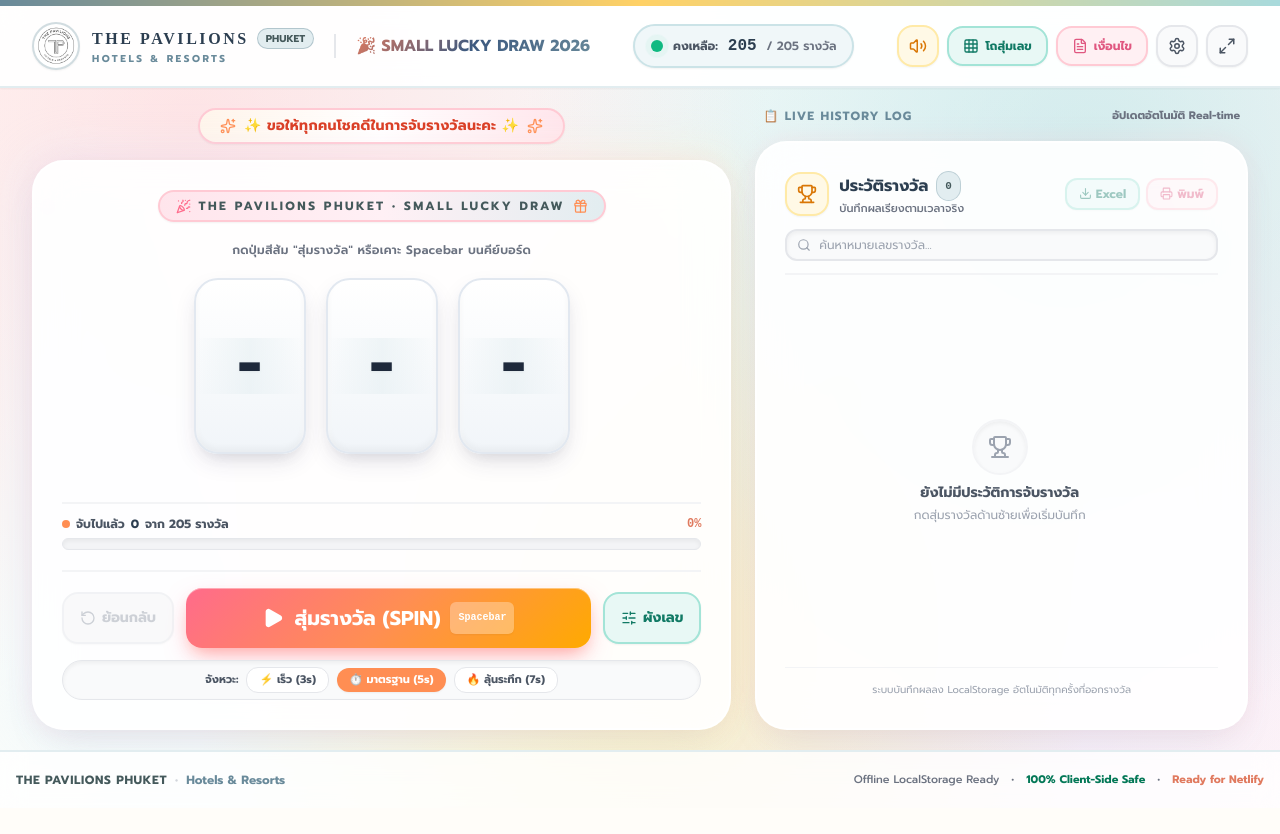
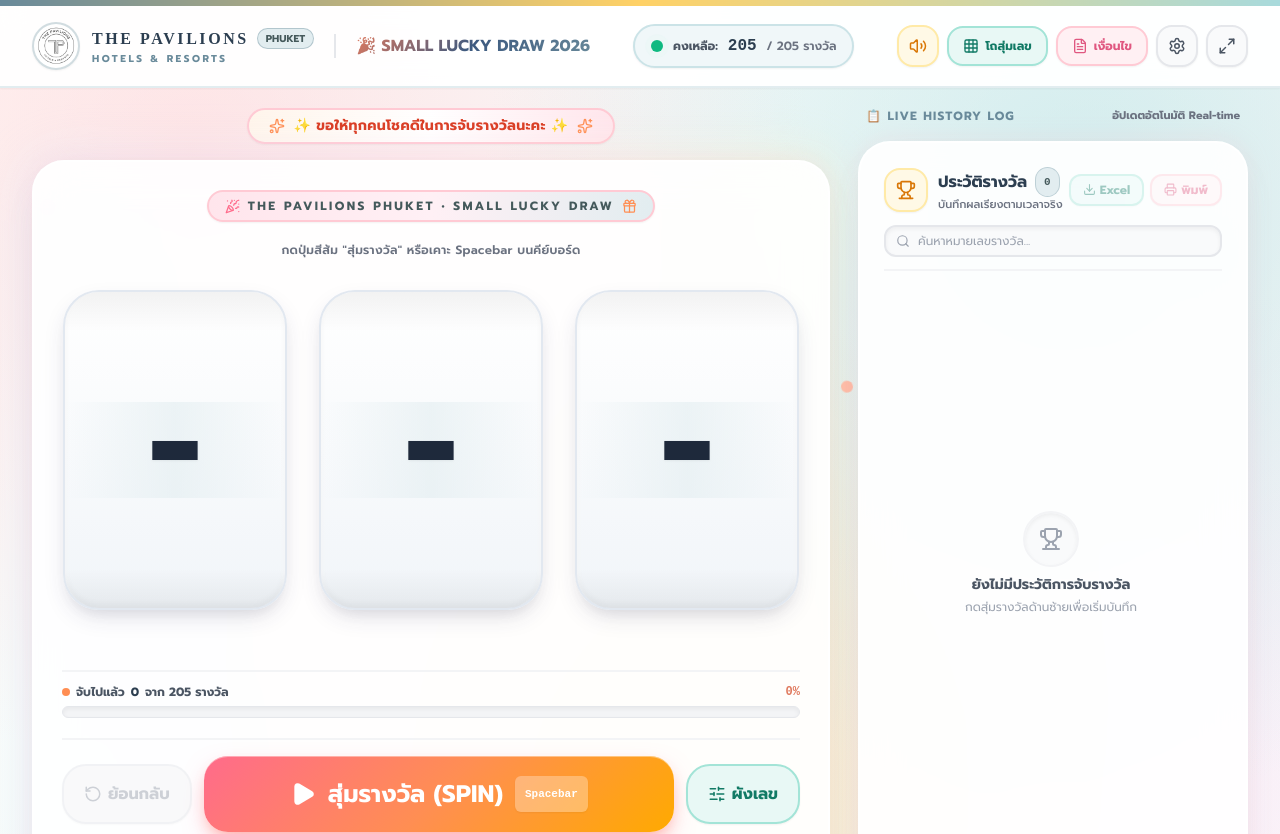
Before and after one commit to bubblebao/TPP-Small-Lucky-Draw, a React (Vite) app: page / in a window 1280 px wide. Shown: the top 834 px of the page. Before the commit the page ends 808 px from the top, so only its background shows below. Built offline with nearby package versions, Linux system fonts and the light colour scheme.

Commit message:
feat: dominant hero stage (75%) for laptop 15.6, giant slot drums, compact history sidebar, clean excel export

```diff
--- a/src/App.tsx
+++ b/src/App.tsx
@@ -28,10 +28,6 @@ export function App() {
   const [displayNumber, setDisplayNumber] = useState<number | null>(() => {
     const savedHistory = loadSavedHistory();
     return savedHistory.length > 0 ? savedHistory[0].number : null;
-  });
-  const [lastEntropyHex, setLastEntropyHex] = useState<string | null>(() => {
-    const savedHistory = loadSavedHistory();
-    return savedHistory.length > 0 ? savedHistory[0].entropyHex : null;
   });
 
   // Modal states
@@ -139,7 +135,6 @@ export function App() {
       if (currentStep >= totalSteps) {
         // Reached the winner in full sequential cycle on target time!
         setDisplayNumber(winnerNumber);
-        setLastEntropyHex(entropyHex);
         setDrawState('WINNER');
 
         // Update pool and history
@@ -205,7 +200,6 @@ export function App() {
     saveHistory(remainingHistory);
 
     setDisplayNumber(remainingHistory.length > 0 ? remainingHistory[0].number : null);
-    setLastEntropyHex(remainingHistory.length > 0 ? remainingHistory[0].entropyHex : null);
     setDrawState('IDLE');
 
     soundFx.playUndo();
@@ -276,7 +270,6 @@ export function App() {
       saveHistory(newHistory);
 
       setDisplayNumber(num);
-      setLastEntropyHex('MANUAL');
       setDrawState('WINNER');
 
       soundFx.playWinnerFanfare();
@@ -292,7 +285,6 @@ export function App() {
     setPool(freshPool);
     setHistory(freshHistory);
     setDisplayNumber(null);
-    setLastEntropyHex(null);
     setDrawState('IDLE');
     soundFx.playUndo();
   };
@@ -341,11 +333,11 @@ export function App() {
           totalCount={settings.totalNumbers}
         />
 
-        {/* Main 2-Column Split-Screen Dashboard Layout (Balanced & Equal-Height) */}
-        <main className="max-w-7xl mx-auto w-full px-4 sm:px-6 lg:px-8 py-5">
-          <div className="grid grid-cols-1 lg:grid-cols-12 gap-6 items-stretch">
-            {/* Left Column: Stage & Integrated Controls (7 cols on lg) */}
-            <div className="lg:col-span-7 flex flex-col">
+        {/* Main Hero Stage & Compact History Sidebar Layout (Laptop 15.6" & Projector Optimized) */}
+        <main className="max-w-[1580px] mx-auto w-full px-4 sm:px-6 lg:px-8 py-4 sm:py-5">
+          <div className="flex flex-col lg:flex-row gap-5 xl:gap-7 items-stretch">
+            {/* Dominant Hero Stage (72% - 75% on Laptop / Desktop) */}
+            <div className="flex-1 min-w-0 flex flex-col">
               <Stage
                 drawState={drawState}
                 displayNumber={displayNumber}
@@ -361,12 +353,11 @@ export function App() {
                   setSettings(updated);
                   saveSettings(updated);
                 }}
-                lastEntropyHex={lastEntropyHex}
               />
             </div>
 
-            {/* Right Column: History Log at Eye Level with Matching Height (5 cols on lg) */}
-            <div className="lg:col-span-5 flex flex-col">
+            {/* Compact History Sidebar (25% - 28% on Laptop / Desktop, snug & neat) */}
+            <div className="w-full lg:w-[350px] xl:w-[390px] shrink-0 flex flex-col">
               <HistoryLog history={history} onRestoreNumber={handleRestoreSpecific} />
             </div>
           </div>
--- a/src/components/HistoryLog.tsx
+++ b/src/components/HistoryLog.tsx
@@ -38,7 +38,7 @@ export const HistoryLog: React.FC<HistoryLogProps> = ({ history, onRestoreNumber
       </div>
 
       {/* Main Matching Card Container */}
-      <div className="pastel-card rounded-[32px] p-6 sm:p-7 border-2 border-white/90 shadow-md flex-1 flex flex-col justify-between min-h-[520px]">
+      <div className="pastel-card rounded-[32px] p-5 sm:p-6 border-2 border-white/90 shadow-md flex-1 flex flex-col justify-between min-h-[520px]">
         {/* Top: Header & Search */}
         <div className="pb-3 border-b-2 border-gray-100 flex flex-col gap-3">
           <div className="flex items-center justify-between">
@@ -94,7 +94,7 @@ export const HistoryLog: React.FC<HistoryLogProps> = ({ history, onRestoreNumber
         </div>
 
         {/* Center: List Content with flexible vertical scroll */}
-        <div className="flex-1 my-2 overflow-y-auto max-h-[420px] pr-1 space-y-2">
+        <div className="flex-1 my-2 overflow-y-auto max-h-[480px] xl:max-h-[540px] pr-1 space-y-2">
           {history.length === 0 ? (
             <div className="h-full flex flex-col items-center justify-center py-12 text-center text-gray-400">
               <div className="w-14 h-14 rounded-full bg-gray-50 border-2 border-gray-100 flex items-center justify-center mx-auto mb-2 text-gray-400 shadow-inner">
--- a/src/components/Stage.tsx
+++ b/src/components/Stage.tsx
@@ -13,7 +13,6 @@ interface StageProps {
   onOpenMatrix: () => void;
   spinDurationMs: number;
   onChangeDuration: (duration: number) => void;
-  lastEntropyHex: string | null;
 }
 
 export const Stage: React.FC<StageProps> = ({
@@ -122,24 +121,28 @@ export const Stage: React.FC<StageProps> = ({
               )}
             </div>
 
-            {/* 3D Slot Drums */}
-            <div className="relative my-3 flex items-center justify-center gap-3 sm:gap-5">
+            {/* 3D Hero Slot Drums (Large & Dominant Focal Point) */}
+            <div className="relative my-4 sm:my-6 flex items-center justify-center gap-4 sm:gap-6 md:gap-8 w-full">
               {digits.map((digit, index) => (
                 <div
                   key={index}
-                  className={`pastel-digit-drum w-24 h-36 sm:w-28 sm:h-44 rounded-2xl sm:rounded-3xl flex items-center justify-center transition-all ${
+                  className={`pastel-digit-drum w-28 h-44 sm:w-36 sm:h-56 md:w-44 md:h-64 lg:w-48 lg:h-72 xl:w-56 xl:h-80 rounded-3xl sm:rounded-[36px] flex items-center justify-center transition-all duration-300 relative overflow-hidden ${
                     isWinner
-                      ? 'border-[#FFD166] shadow-[0_12px_25px_rgba(255,209,102,0.4)]'
+                      ? 'border-4 border-[#FFD166] shadow-[0_20px_45px_rgba(255,209,102,0.55)] scale-105'
                       : isSpinning
-                      ? 'border-cyan-300 shadow-[0_8px_20px_rgba(168,218,220,0.4)]'
-                      : 'border-gray-200'
+                      ? 'border-4 border-cyan-300 shadow-[0_12px_30px_rgba(168,218,220,0.5)] scale-[1.02]'
+                      : 'border-3 border-gray-200/90 shadow-md hover:border-gray-300'
                   }`}
                 >
-                  <div className="absolute inset-x-0 top-1/2 -translate-y-1/2 h-14 bg-gradient-to-r from-transparent via-[#E2EDF0]/50 to-transparent pointer-events-none" />
+                  {/* Subtle 3D Cylindrical drum light reflection */}
+                  <div className="absolute inset-x-0 top-1/2 -translate-y-1/2 h-16 sm:h-24 bg-gradient-to-r from-transparent via-[#E2EDF0]/60 to-transparent pointer-events-none" />
+                  <div className="absolute top-0 inset-x-0 h-10 bg-gradient-to-b from-black/5 to-transparent pointer-events-none" />
+                  <div className="absolute bottom-0 inset-x-0 h-10 bg-gradient-to-t from-black/5 to-transparent pointer-events-none" />
+
                   <span
-                    className={`font-mono font-black text-6xl sm:text-7xl select-none z-10 transition-all ${
+                    className={`font-mono font-black text-7xl sm:text-8xl md:text-9xl xl:text-[10rem] select-none z-10 transition-all ${
                       isWinner
-                        ? 'party-gradient-winner scale-110 drop-shadow-[0_6px_12px_rgba(255,107,139,0.3)]'
+                        ? 'party-gradient-winner scale-110 drop-shadow-[0_8px_16px_rgba(255,107,139,0.35)]'
                         : isSpinning
                         ? 'text-[#698A9A] animate-slot-blur-light opacity-90'
                         : 'text-[#1E293B] drop-shadow-sm'
@@ -191,29 +194,29 @@ export const Stage: React.FC<StageProps> = ({
                 onClick={onUndo}
                 disabled={!canUndo || isSpinning}
                 title="กดย้อนกลับกรณีเผลอกดผิด หรือต้องการคืนเลขล่าสุดเข้าโถสุ่ม"
-                className={`px-4 py-3.5 rounded-2xl flex items-center justify-center space-x-1.5 font-bold text-xs sm:text-sm transition-all border-2 shadow-sm shrink-0 ${
+                className={`px-4 sm:px-5 py-4 rounded-2xl sm:rounded-3xl flex items-center justify-center space-x-1.5 font-bold text-xs sm:text-base transition-all border-2 shadow-sm shrink-0 ${
                   canUndo && !isSpinning
                     ? 'bg-[#FFF0F3] hover:bg-[#FFE5EC] text-[#E05780] border-[#FFCAD4] hover:border-[#FF8FA3] active:scale-95'
                     : 'bg-gray-100 text-gray-400 border-gray-200 cursor-not-allowed opacity-50'
                 }`}
               >
-                <RotateCcw size={16} />
+                <RotateCcw size={18} />
                 <span>ย้อนกลับ</span>
               </button>
 
-              {/* Giant Party Spin Button */}
+              {/* Giant Party Spin Button (The Hero Action) */}
               <button
                 onClick={onSpin}
                 disabled={isSpinning || isCompleted}
-                className={`flex-1 py-3.5 px-6 rounded-2xl font-black text-lg sm:text-xl flex items-center justify-center space-x-2.5 transition-all ${
+                className={`flex-1 py-4 sm:py-5 px-6 sm:px-8 rounded-2xl sm:rounded-3xl font-black text-xl sm:text-2xl flex items-center justify-center space-x-3 transition-all shadow-md hover:shadow-xl active:scale-[0.98] ${
                   isSpinning || isCompleted
                     ? 'bg-gray-200 text-gray-400 border-2 border-gray-300 cursor-not-allowed'
                     : 'party-btn-spin'
                 }`}
               >
-                <Play size={22} className={isSpinning ? 'animate-spin' : 'fill-current'} />
+                <Play size={26} className={isSpinning ? 'animate-spin' : 'fill-current'} />
                 <span>{isSpinning ? 'กำลังสุ่ม...' : isCompleted ? 'ครบทุกรางวัลแล้ว' : 'สุ่มรางวัล (SPIN)'}</span>
-                <span className="hidden sm:inline-block text-[10px] bg-white/30 text-white font-mono font-black px-2 py-0.5 rounded-md shadow-sm">
+                <span className="hidden sm:inline-block text-[11px] bg-white/30 text-white font-mono font-black px-2.5 py-0.5 rounded-md shadow-sm">
                   Spacebar
                 </span>
               </button>
@@ -223,9 +226,9 @@ export const Stage: React.FC<StageProps> = ({
                 onClick={onOpenMatrix}
                 disabled={isSpinning}
                 title="เปิดดูเลข 1-205 ทั้งหมด หรือคลิกคืนเลขเข้าโถได้ด้วยตนเอง"
-                className="px-4 py-3.5 rounded-2xl bg-[#E8F8F5] hover:bg-[#D1F2EB] text-[#117A65] border-2 border-[#A3E4D7] font-bold text-xs sm:text-sm flex items-center justify-center space-x-1.5 transition-all active:scale-95 shadow-sm shrink-0"
+                className="px-4 sm:px-5 py-4 rounded-2xl sm:rounded-3xl bg-[#E8F8F5] hover:bg-[#D1F2EB] text-[#117A65] border-2 border-[#A3E4D7] font-bold text-xs sm:text-base flex items-center justify-center space-x-1.5 transition-all active:scale-95 shadow-sm shrink-0"
               >
-                <SlidersHorizontal size={16} />
+                <SlidersHorizontal size={18} />
                 <span>ผังเลข</span>
               </button>
             </div>
--- a/src/utils/storage.ts
+++ b/src/utils/storage.ts
@@ -93,12 +93,11 @@ export function exportHistoryToCSV(history: DrawRecord[]) {
     return;
   }
 
-  const headers = ['ลำดับการจับ (Order)', 'หมายเลขรางวัล (Lucky Number)', 'วันเวลาที่ออก (Timestamp)', 'Crypto Audit Ref (CSPRNG Hex)'];
+  const headers = ['ลำดับการจับ (Order)', 'หมายเลขรางวัล (Lucky Number)', 'วันเวลาที่ออก (Timestamp)'];
   const rows = history.map((item) => [
     item.sequence,
     `"${item.number.toString().padStart(3, '0')}"`,
     `"${item.timestamp}"`,
-    `"${item.entropyHex}"`,
   ]);
 
   const csvContent = '\uFEFF' + [headers.join(','), ...rows.map((r) => r.join(','))].join('\r\n');
```
